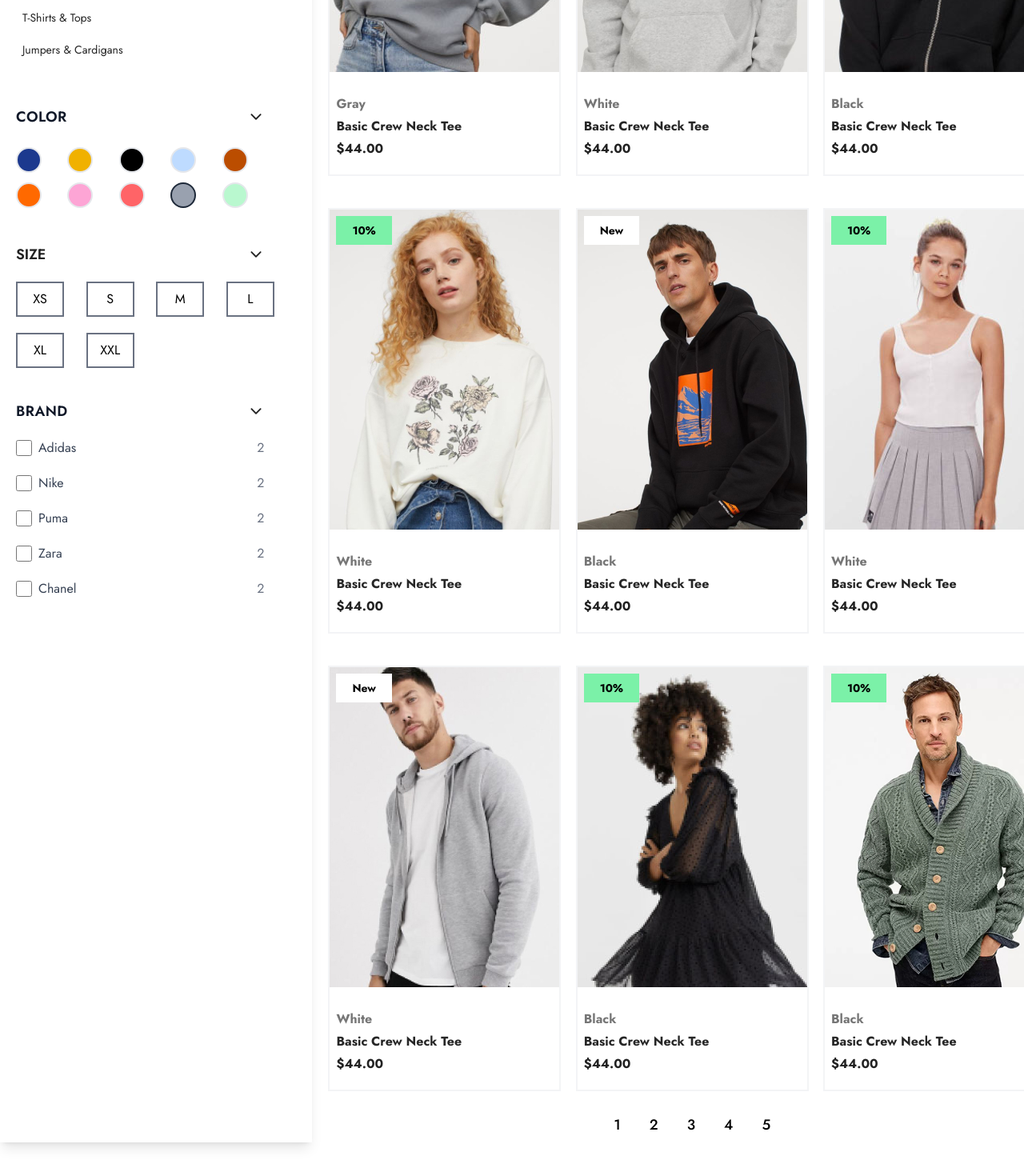
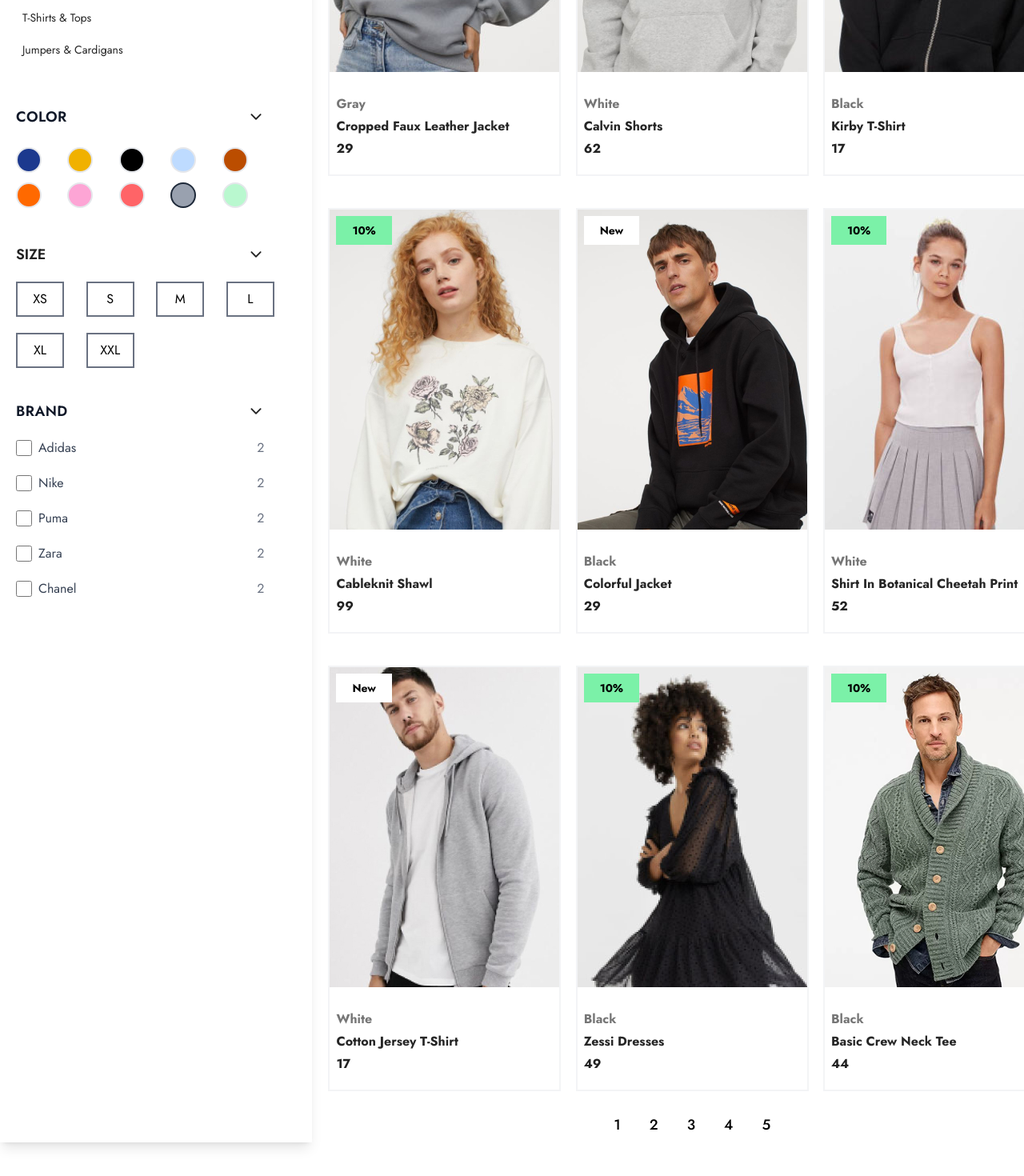
Before and after one commit to twahidulislamdev/uomo, a React (Vite) app: page /shop in a window 1280 px wide. Shown: the part 922-2392 px from the top of the page at 80% size. Built offline with nearby package versions, Linux system fonts and the light colour scheme.

Commit message:
feat: implement cart functionality to manage item removal and enhance header behavior for better user experience

```diff
--- a/src/components/layouts/Header.jsx
+++ b/src/components/layouts/Header.jsx
@@ -1,4 +1,4 @@
-import { useState } from "react";
+import { useEffect, useState } from "react";
 import Container from "../Container";
 import Flex from "../Flex";
 import Image from "../Image";
@@ -39,6 +39,13 @@ const Header = () => {
   let handleDecerment = (item) => {
     dispatch(decrement(item));
   };
+  useEffect(() => {
+    if (isCartOpen || isUserOpen || isCategoryOpen) {
+      document.body.style.overflow = "hidden";
+    } else {
+      document.body.style.overflow = "auto";
+    }
+  }, [isCartOpen, isUserOpen, isCategoryOpen]);
 
   return (
     <>
@@ -155,18 +162,18 @@ const Header = () => {
 
         {/* Cart Sidebar */}
         {isCartOpen && (
-          <div className="fixed top-0 right-0 w-full lg:w-[500px] h-screen px-3 py-10 bg-white shadow-lg z-50">
+          <div className="fixed top-0 right-0 w-full lg:w-[500px] h-screen px-3 py-10 bg-white shadow-lg z-50 overflow-y-auto">
             <div className="flex justify-between items-center mb-5">
-              <h4 className="text-lg font-medium">SHOPPING BAG</h4>
+              <h4 className="text-xl font-medium">SHOPPING BAG</h4>
               <GrClose
                 onClick={() => setIsCartOpen(false)}
-                className="text-xl cursor-pointer mr-3 lg:mr-0"
+                className="text-xl font-bold cursor-pointer mr-3 lg:mr-0"
               />
             </div>
             {/* AddToCart Single Product start */}
             {data.map((item) => (
               <div className="flex justify-between bg-neutral-100 mb-5">
-                <div className="flex gap-x-5 lg:gap-x-7">
+                <div className="flex justify-center gap-x-5 lg:gap-x-7">
                   <Image
                     className={"w-170px h-[150px]"}
                     imgSrc={item.img}
@@ -180,33 +187,35 @@ const Header = () => {
                       Color:{item.color}{" "}
                     </h5>
                     <h6 className="text-md text-[#767676] pt-2">Size: </h6>
-                    <div className="flex justify-between items-center">
-                      <div className="flex justify-center items-center gap-x-5 mt-2">
-                        <span className="text-xl text-[#767676]">
-                          <HiMinusSmall onClick={handleDecerment} />
-                        </span>
-                        <p className="text-xl text-[#767676]">
-                          {item.quantity}
-                        </p>
-                        <span className="text-xl text-[#767676]">
-                          <HiPlusSmall onClick={handleIncerment} />
-                        </span>
-                      </div>
+                    {/* Increment Decrement start */}
+                    <div className="flex justify-start items-center gap-x-5 mt-2">
+                      <span className="text-xl text-[#767676]">
+                        <HiMinusSmall onClick={() => handleDecerment(item)} />
+                      </span>
+                      <p className="text-xl text-[#767676]">{item.quantity}</p>
+                      <span className="text-xl text-[#767676]">
+                        <HiPlusSmall onClick={() => handleIncerment(item)} />
+                      </span>
                     </div>
+                    {/* Increment Decrement End */}
                   </div>
                 </div>
+                {/* Price And Cross part start  */}
                 <div className="relative space-y-20">
-                  <p className="absolute top-0 right-3 text-sm pt-4 ">
+                  <p className="absolute top-0 right-3 text-sm pt-4 cursor-pointer">
                     <GrClose />
                   </p>
                   <p className="text-xl absolute bottom-2 right-3 ">
-                    {item.price}
+                    {item.price * item.quantity}
                   </p>
                 </div>
+                {/* Price And Cross part End  */}
               </div>
             ))}
+            {/* AddToCart Single Product End */}
+            <div className="">
 
-            {/* AddToCart Single Product End */}
+            </div>
           </div>
         )}
 
--- a/src/components/pages/Shop.jsx
+++ b/src/components/pages/Shop.jsx
@@ -77,7 +77,7 @@ const Shop = () => {
                   onClick={() => setIsFilters(false)}
                   className="text-xl font-bold text-black"
                 >
-                  <GrClose/>
+                  <GrClose />
                 </button>
               </div>
 
@@ -146,83 +146,83 @@ const Shop = () => {
                 <Flex className="justify-between flex-wrap gap-y-10">
                   <ShopProducts
                     imgSrc={ProductOne}
-                    imgAlt="Arive One"
-                    badgeText="New"
-                    title="Basic Crew Neck Tee"
-                    price="$44.00"
-                    productColor="Gray"
+                    imgAlt={"Arive One"}
+                    badgeText={"New"}
+                    title={"Cropped Faux Leather Jacket"}
+                    price={29.0}
+                    productColor={"Gray"}
                     badgeClassName="bg-white"
                   />
                   <ShopProducts
                     imgSrc={ProductTwo}
                     imgAlt="Arive Two"
-                    badgeText="10%"
-                    title="Basic Crew Neck Tee"
-                    price="$44.00"
-                    productColor="White"
+                    badgeText={"10%"}
+                    title={"Calvin Shorts"}
+                    price={62.0}
+                    productColor={"White"}
                     badgeClassName="bg-green-300"
                   />
                   <ShopProducts
                     imgSrc={ProductThree}
                     imgAlt="Arive Three"
-                    badgeText="New"
-                    title="Basic Crew Neck Tee"
-                    price="$44.00"
-                    productColor="Black"
+                    badgeText={"New"}
+                    title={"Kirby T-Shirt"}
+                    price={17.0}
+                    productColor={"Black"}
                     badgeClassName="bg-white"
                   />
                   <ShopProducts
                     imgSrc={ProductFour}
                     imgAlt="Arive Four"
-                    badgeText="10%"
-                    title="Basic Crew Neck Tee"
-                    price="$44.00"
-                    productColor="White"
+                    badgeText={"10%"}
+                    title={"Cableknit Shawl"}
+                    price={99.0}
+                    productColor={"White"}
                     badgeClassName="bg-green-300"
                   />
                   <ShopProducts
                     imgSrc={ProductFive}
                     imgAlt="Arive Five"
-                    badgeText="New"
-                    title="Basic Crew Neck Tee"
-                    price="$44.00"
-                    productColor="Black"
+                    badgeText={"New"}
+                    title={"Colorful Jacket"}
+                    price={29.0}
+                    productColor={"Black"}
                     badgeClassName="bg-white"
                   />
                   <ShopProducts
                     imgSrc={ProductSix}
                     imgAlt="Arive Six"
-                    badgeText="10%"
-                    title="Basic Crew Neck Tee"
-                    price="$44.00"
-                    productColor="White"
+                    badgeText={"10%"}
+                    title={"Shirt In Botanical Cheetah Print"}
+                    price={52.0}
+                    productColor={"White"}
                     badgeClassName="bg-green-300"
                   />
                   <ShopProducts
                     imgSrc={ProductSeven}
                     imgAlt="Arive Seven"
-                    badgeText="New"
-                    title="Basic Crew Neck Tee"
-                    price="$44.00"
-                    productColor="White"
+                    badgeText={"New"}
+                    title={"Cotton Jersey T-Shirt"}
+                    price={17.0}
+                    productColor={"White"}
                     badgeClassName="bg-white"
                   />
                   <ShopProducts
                     imgSrc={ProductEight}
                     imgAlt="Arive Eight"
-                    badgeText="10%"
-                    title="Basic Crew Neck Tee"
-                    price="$44.00"
-                    productColor="Black"
+                    badgeText={"10%"}
+                    title={"Zessi Dresses"}
+                    price={49.0}
+                    productColor={"Black"}
                     badgeClassName="bg-green-300"
                   />
                   <ShopProducts
                     imgSrc={ProductFifteen}
                     imgAlt="Arive Eight"
-                    badgeText="10%"
-                    title="Basic Crew Neck Tee"
-                    price="$44.00"
-                    productColor="Black"
+                    badgeText={"10%"}
+                    title={"Basic Crew Neck Tee"}
+                    price={44.00}
+                    productColor={"Black"}
                     badgeClassName="bg-green-300"
                   />
                 </Flex>
--- a/src/features/addToCartSlice.js
+++ b/src/features/addToCartSlice.js
@@ -30,6 +30,11 @@ export const addToCartSlice = createSlice({
         }
       });
     },
+     remove: (state, action) => {
+      state.value = state.value.filter(
+        (item) => item.title !== action.payload.title
+      );
+    },
   },
 });
 export const { addToCart, increment, decrement } = addToCartSlice.actions;
```
